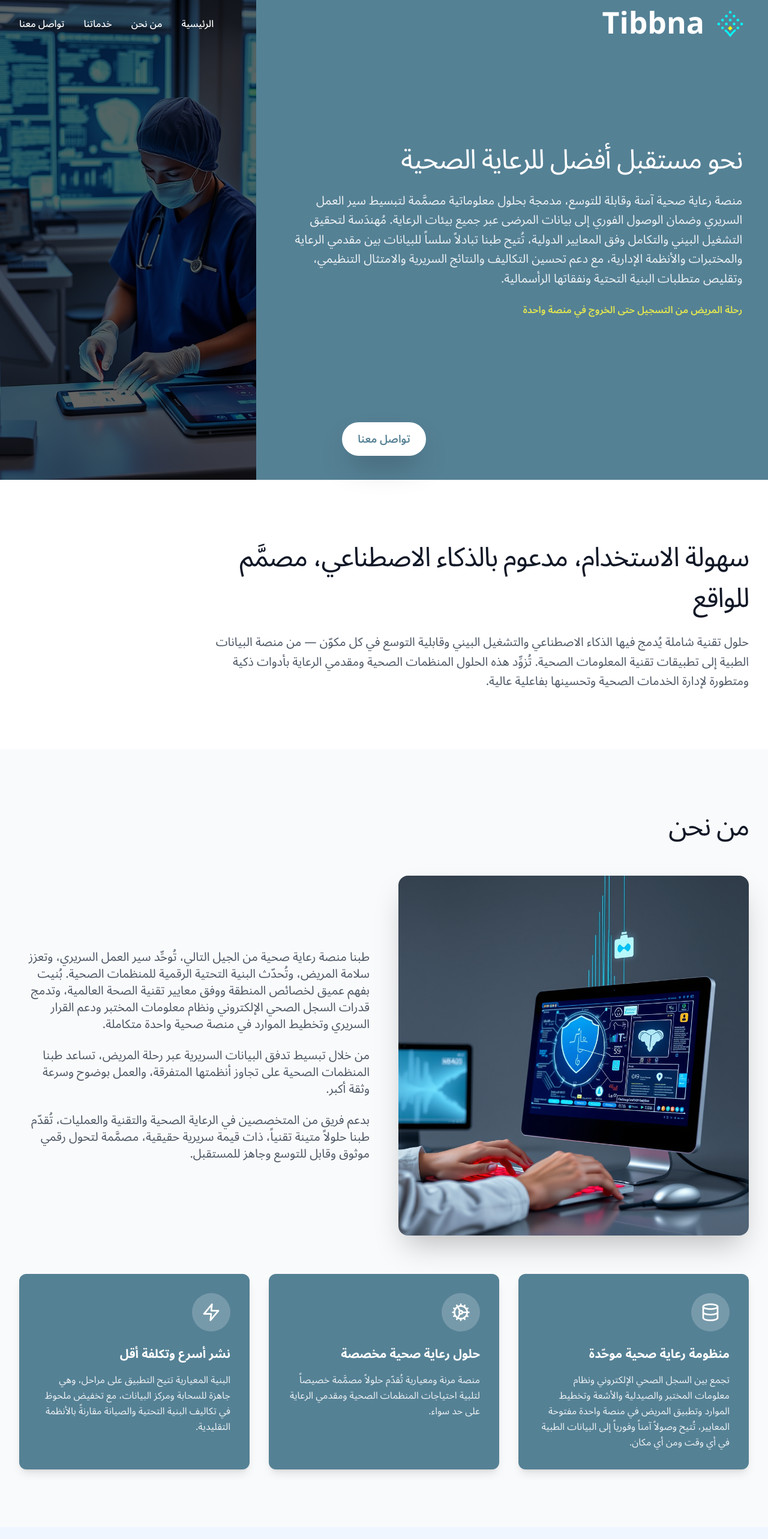
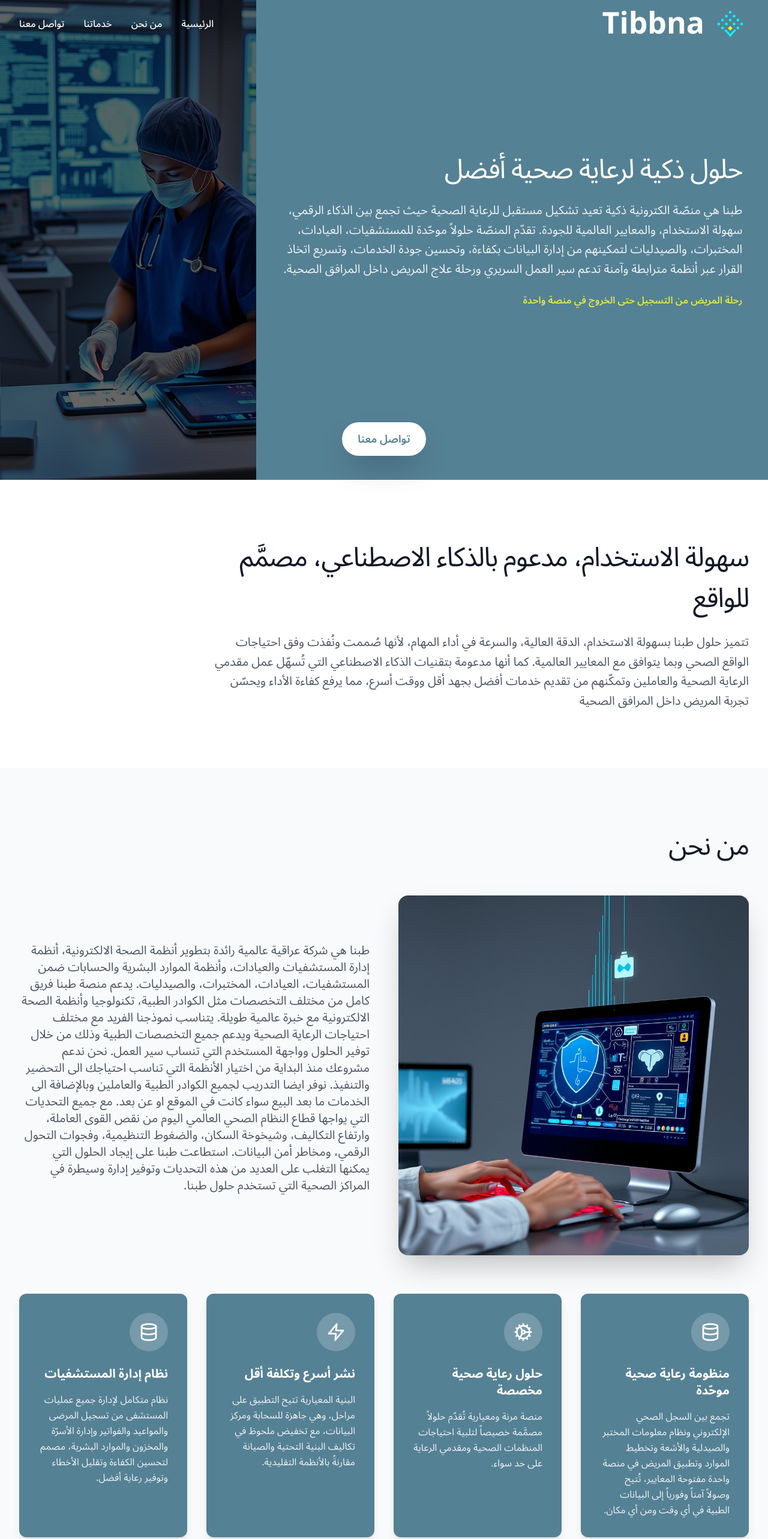
Before and after one commit to Alitibbna/Tibbnafront, a Next.js app: page / in a window 1280 px wide. Shown: the top 2566 px of the page at 60% size. Built offline with nearby package versions, Linux system fonts and the light colour scheme.

Commit message:
Update website content with new Tibbna platform descriptions and add Hospital Management System feature

```diff
--- a/components/Features.tsx
+++ b/components/Features.tsx
@@ -21,7 +21,7 @@ export default function Features() {
             }}
             className="text-gray-600 leading-relaxed"
           >
-            حلول تقنية شاملة يُدمج فيها الذكاء الاصطناعي والتشغيل البيني وقابلية التوسع في كل مكوّن — من منصة البيانات الطبية إلى تطبيقات تقنية المعلومات الصحية. تُزوِّد هذه الحلول المنظمات الصحية ومقدمي الرعاية بأدوات ذكية ومتطورة لإدارة الخدمات الصحية وتحسينها بفاعلية عالية.
+            تتميز حلول طبنا بسهولة الاستخدام، الدقة العالية، والسرعة في أداء المهام، لأنها صُممت ونُفذت وفق احتياجات الواقع الصحي وبما يتوافق مع المعايير العالمية. كما أنها مدعومة بتقنيات الذكاء الاصطناعي التي تُسهّل عمل مقدمي الرعاية الصحية والعاملين وتمكّنهم من تقديم خدمات أفضل بجهد أقل ووقت أسرع، مما يرفع كفاءة الأداء ويحسّن تجربة المريض داخل المرافق الصحية
           </p>
         </div>
       </div>
--- a/components/Footer.tsx
+++ b/components/Footer.tsx
@@ -8,8 +8,8 @@ export default function Footer() {
     <section id="contact" className="py-16 sm:py-24 bg-white flex items-center justify-center min-h-[80vh]">
       <div className="w-full max-w-4xl mx-auto px-4 sm:px-6 lg:px-8">
         <div className="text-center mb-12">
-          <h2 className="text-3xl sm:text-4xl lg:text-5xl font-normal text-gray-900 mb-4">تواصل معنا</h2>
-          <p className="text-lg text-gray-600 mb-8">عش تجربة مستقبل تقنية الرعاية الصحية. احجز عرضاً تجريبياً مخصصاً مع فريقنا اليوم.</p>
+          <h2 className="text-3xl sm:text-4xl lg:text-5xl font-normal text-gray-900 mb-4">حلول ذكية لرعاية صحية أفضل</h2>
+          <p className="text-lg text-gray-600 mb-8">طبنا هي منصّة الكترونية ذكية تعيد تشكيل مستقبل للرعاية الصحية حيث تجمع بين الذكاء الرقمي، سهولة الاستخدام، والمعايير العالمية للجودة. تقدّم المنصّة حلولاً موحّدة للمستشفيات، العيادات، المختبرات، والصيدليات لتمكينهم من إدارة البيانات بكفاءة، وتحسين جودة الخدمات، وتسريع اتخاذ القرار عبر أنظمة مترابطة وآمنة تدعم سير العمل السريري ورحلة علاج المريض داخل المرافق الصحية.</p>
         </div>
 
         <div className="max-w-2xl mx-auto">
--- a/components/Hero.tsx
+++ b/components/Hero.tsx
@@ -15,7 +15,7 @@ export default function Hero() {
               }}
               className="text-white mb-4 sm:mb-6 leading-tight"
             >
-              نحو مستقبل أفضل للرعاية الصحية
+              حلول ذكية لرعاية صحية أفضل
             </h1>
             <p
               style={{
@@ -24,7 +24,7 @@ export default function Hero() {
               }}
               className="text-white/90 mb-4 sm:mb-6 leading-relaxed"
             >
-              منصة رعاية صحية آمنة وقابلة للتوسع، مدمجة بحلول معلوماتية مصمَّمة لتبسيط سير العمل السريري وضمان الوصول الفوري إلى بيانات المرضى عبر جميع بيئات الرعاية. مُهندَسة لتحقيق التشغيل البيني والتكامل وفق المعايير الدولية، تُتيح طبنا تبادلاً سلساً للبيانات بين مقدمي الرعاية والمختبرات والأنظمة الإدارية، مع دعم تحسين التكاليف والنتائج السريرية والامتثال التنظيمي، وتقليص متطلبات البنية التحتية ونفقاتها الرأسمالية.
+              طبنا هي منصّة الكترونية ذكية تعيد تشكيل مستقبل للرعاية الصحية حيث تجمع بين الذكاء الرقمي، سهولة الاستخدام، والمعايير العالمية للجودة. تقدّم المنصّة حلولاً موحّدة للمستشفيات، العيادات، المختبرات، والصيدليات لتمكينهم من إدارة البيانات بكفاءة، وتحسين جودة الخدمات، وتسريع اتخاذ القرار عبر أنظمة مترابطة وآمنة تدعم سير العمل السريري ورحلة علاج المريض داخل المرافق الصحية.
             </p>
             <p
               style={{
--- a/components/WhyTibbna.tsx
+++ b/components/WhyTibbna.tsx
@@ -30,18 +30,14 @@ export default function WhyTibbna() {
           </div>
           <div>
             <p className="text-lg sm:text-xl text-gray-600 leading-relaxed mb-6">
-              طبنا منصة رعاية صحية من الجيل التالي، تُوحِّد سير العمل السريري، وتعزز سلامة المريض، وتُحدّث البنية التحتية الرقمية للمنظمات الصحية. بُنيت بفهم عميق لخصائص المنطقة ووفق معايير تقنية الصحة العالمية، وتدمج قدرات السجل الصحي الإلكتروني ونظام معلومات المختبر ودعم القرار السريري وتخطيط الموارد في منصة صحية واحدة متكاملة.
-            </p>
-            <p className="text-lg sm:text-xl text-gray-600 leading-relaxed mb-6">
-              من خلال تبسيط تدفق البيانات السريرية عبر رحلة المريض، تساعد طبنا المنظمات الصحية على تجاوز أنظمتها المتفرقة، والعمل بوضوح وسرعة وثقة أكبر.
-            </p>
-            <p className="text-lg sm:text-xl text-gray-600 leading-relaxed">
-              بدعم فريق من المتخصصين في الرعاية الصحية والتقنية والعمليات، تُقدّم طبنا حلولاً متينة تقنياً، ذات قيمة سريرية حقيقية، مصمَّمة لتحول رقمي موثوق وقابل للتوسع وجاهز للمستقبل.
+              طبنا هي شركة عراقية عالمية رائدة بتطوير أنظمة الصحة الالكترونية، أنظمة إدارة المستشفيات والعيادات، وأنظمة الموارد البشرية والحسابات ضمن المستشفيات، العيادات، المختبرات، والصيدليات. يدعم منصة طبنا فريق كامل من مختلف التخصصات مثل الكوادر الطبية، تكنولوجيا وأنظمة الصحة الالكترونية مع خبرة عالمية طويلة.
+              يتناسب نموذجنا الفريد مع مختلف احتياجات الرعاية الصحية ويدعم جميع التخصصات الطبية وذلك من خلال توفير الحلول وواجهة المستخدم التي تنساب سير العمل. نحن ندعم مشروعك منذ البداية من اختيار الأنظمة التي تناسب احتياجك الى التحضير والتنفيذ. نوفر ايضا التدريب لجميع الكوادر الطبية والعاملين وبالإضافة الى الخدمات ما بعد البيع سواء كانت في الموقع او عن بعد.
+              مع جميع التحديات التي يواجها قطاع النظام الصحي العالمي اليوم من نقص القوى العاملة، وارتفاع التكاليف، وشيخوخة السكان، والضغوط التنظيمية، وفجوات التحول الرقمي، ومخاطر أمن البيانات. استطاعت طبنا على إيجاد الحلول التي يمكنها التغلب على العديد من هذه التحديات وتوفير إدارة وسيطرة في المراكز الصحية التي تستخدم حلول طبنا.
             </p>
           </div>
         </div>
 
-        <div className="grid grid-cols-1 md:grid-cols-2 lg:grid-cols-3 gap-8 mobile-margin">
+        <div className="grid grid-cols-1 md:grid-cols-2 lg:grid-cols-4 gap-8 mobile-margin">
           <div className="bg-[#558195] p-8 rounded-xl shadow-lg hover:shadow-2xl hover:-translate-y-2 transition-all duration-300">
             <div className="w-16 h-16 bg-white/20 rounded-full flex items-center justify-center mb-6">
               <Database className="w-8 h-8 text-white" />
@@ -71,6 +67,16 @@ export default function WhyTibbna() {
               البنية المعيارية تتيح التطبيق على مراحل، وهي جاهزة للسحابة ومركز البيانات، مع تخفيض ملحوظ في تكاليف البنية التحتية والصيانة مقارنةً بالأنظمة التقليدية.
             </p>
           </div>
+
+          <div className="bg-[#558195] p-8 rounded-xl shadow-lg hover:shadow-2xl hover:-translate-y-2 transition-all duration-300">
+            <div className="w-16 h-16 bg-white/20 rounded-full flex items-center justify-center mb-6">
+              <Database className="w-8 h-8 text-white" />
+            </div>
+            <h3 className="text-xl font-bold text-white mb-4">نظام إدارة المستشفيات</h3>
+            <p className="text-white/90 leading-relaxed">
+              نظام متكامل لإدارة جميع عمليات المستشفى من تسجيل المرضى والمواعيد والفواتير وإدارة الأسرّة والمخزون والموارد البشرية، مصمم لتحسين الكفاءة وتقليل الأخطاء وتوفير رعاية أفضل.
+            </p>
+          </div>
         </div>
       </div>
     </section>
```
